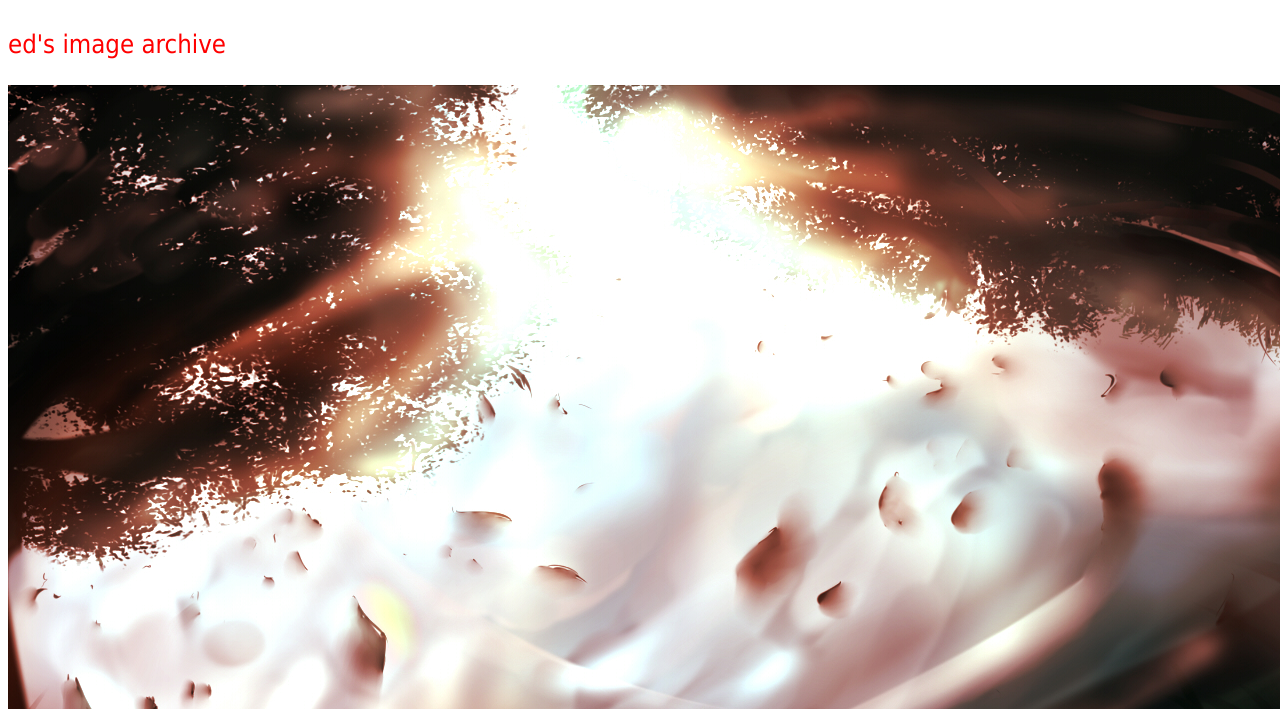
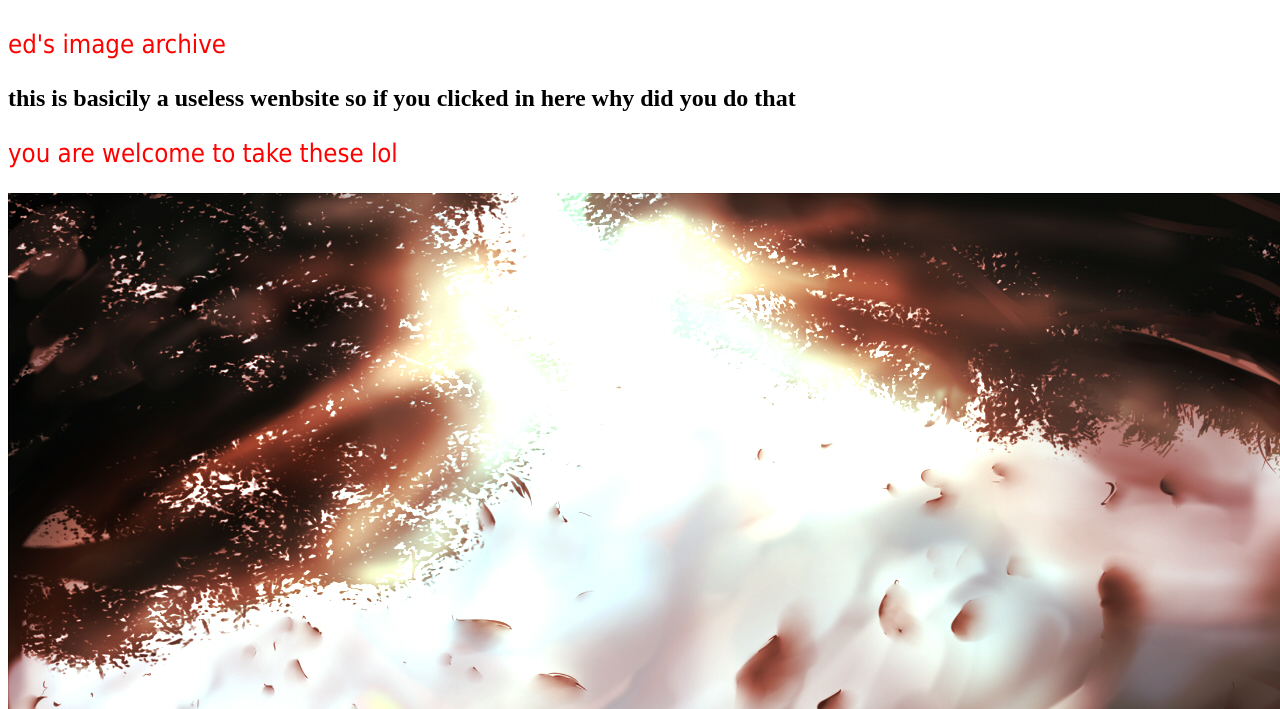
Before and after one commit to EdGithubImageACV/EdGithubImageACV.github.io, a plain HTML site: page index.html in a window 1280 px wide. Shown: the part 91-800 px from the top of the page. Drawn offline with Linux system fonts and the light colour scheme.

Commit message:
Update index.html

```diff
--- a/index.html
+++ b/index.html
@@ -6,6 +6,8 @@
 <body>
 <h1>welcome</h1>
 <p>ed's image archive</p>
+<h2> this is basicily a useless wenbsite so if you clicked in here why did you do that</h2>
+<p> you are welcome to take these lol</p>
 <img src="322192.jpg" alt="Flowers in Chania">
 <img src="319809.png" alt="Flowers in Chania">
 </body>
```
